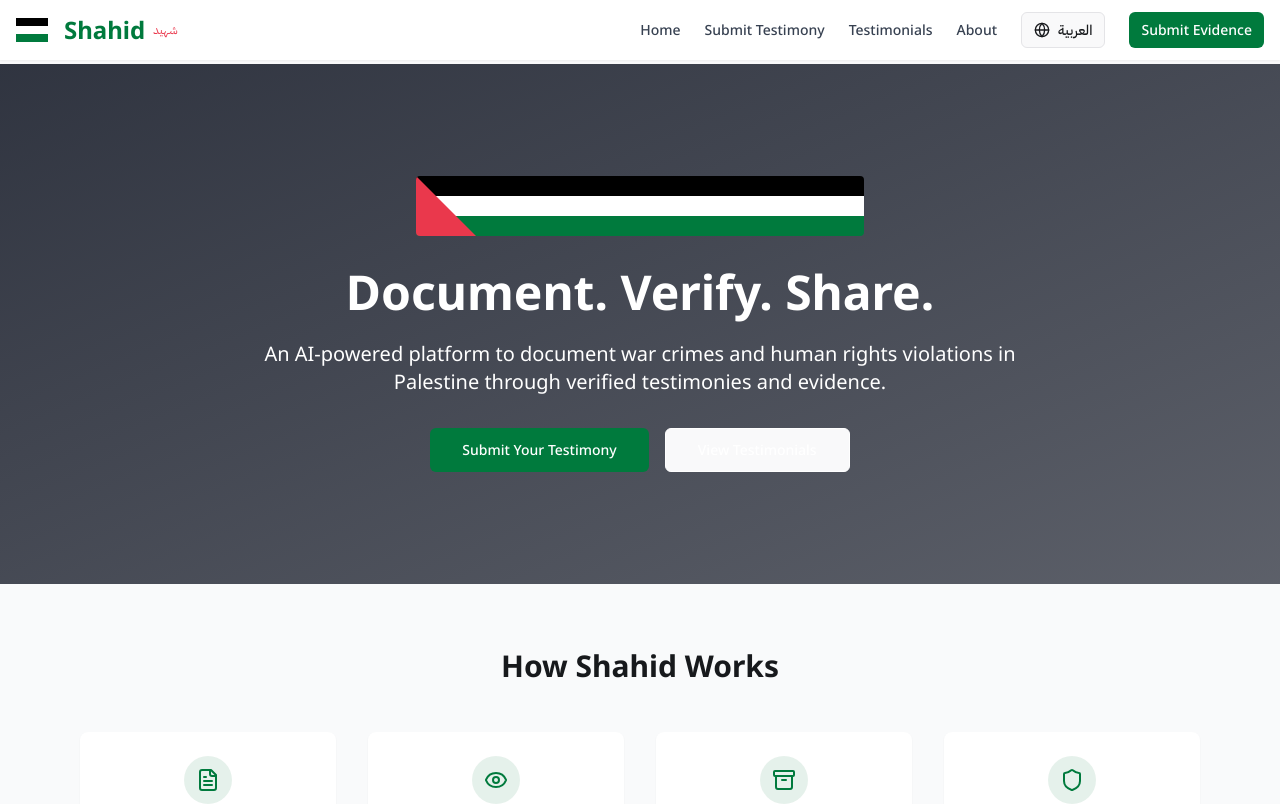
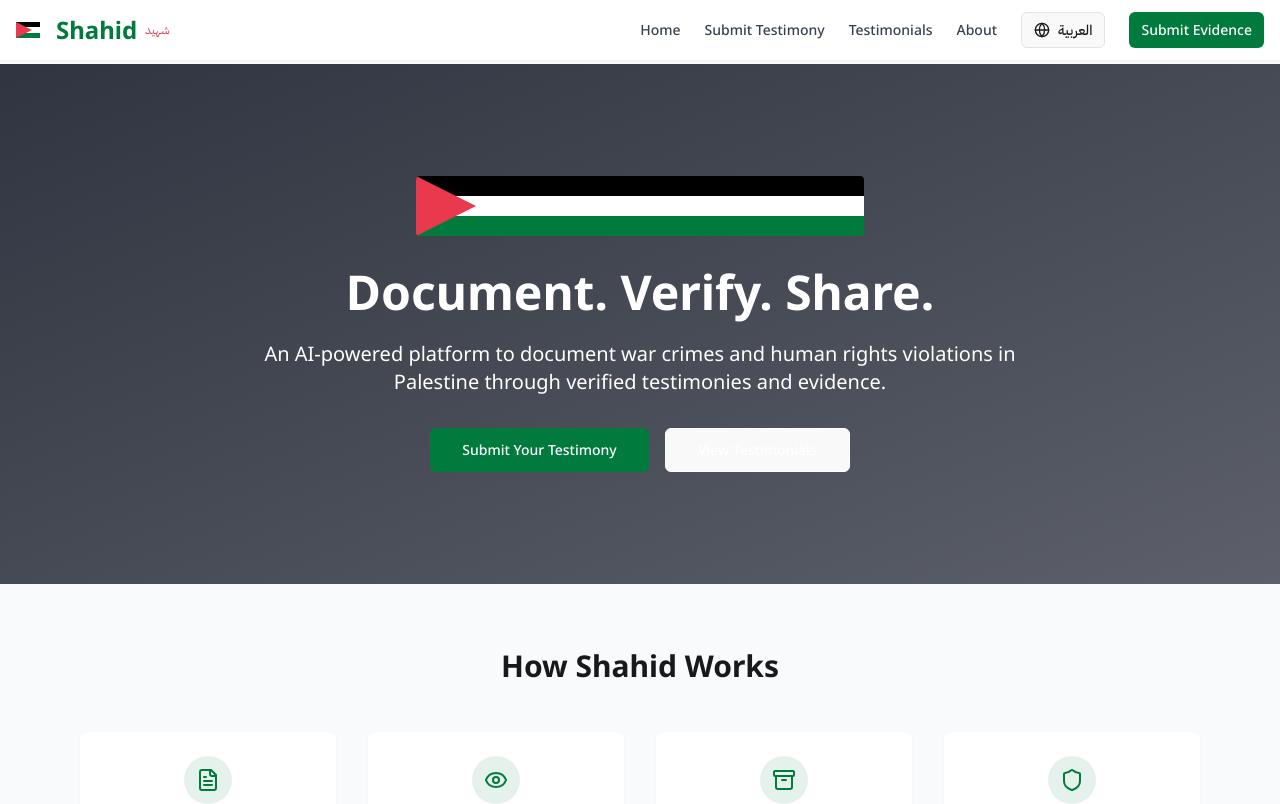
Before and after one commit to Shaadyazzam/shahid-story, a React (Vite) app: page / in a window 1280 px wide. Shown: the top 804 px of the page. Built offline with nearby package versions, Linux system fonts and the light colour scheme.

Commit message:
Fix: Correct Palestine flag display
Corrected the display of the Palestine flag in the hero section.

```diff
--- a/index.html
+++ b/index.html
@@ -18,12 +18,14 @@
     <meta name="twitter:image" content="https://lovable.dev/opengraph-image-p98pqg.png" />
 
     <style>
-      /* Inline Palestine flag favicon */
+      /* Palestine flag favicon with correct proportions */
       .favicon-palestine {
         width: 32px;
         height: 24px;
         position: relative;
+        overflow: hidden;
       }
+      /* Black stripe (top) */
       .favicon-palestine::before {
         content: '';
         position: absolute;
@@ -33,6 +35,16 @@
         height: 33.33%;
         background-color: #000;
       }
+      /* White stripe (middle) */
+      .favicon-palestine-white {
+        position: absolute;
+        top: 33.33%;
+        left: 0;
+        width: 100%;
+        height: 33.33%;
+        background-color: #fff;
+      }
+      /* Green stripe (bottom) */
       .favicon-palestine::after {
         content: '';
         position: absolute;
@@ -42,6 +54,7 @@
         height: 33.33%;
         background-color: #007A3D;
       }
+      /* Red triangle */
       .favicon-triangle {
         position: absolute;
         top: 0;
@@ -50,7 +63,8 @@
         height: 0;
         border-top: 12px solid transparent;
         border-bottom: 12px solid transparent;
-        border-left: 12px solid #EA384C;
+        border-left: 24px solid #EA384C;
+        z-index: 1;
       }
     </style>
   </head>
--- a/src/components/layout/Navbar.tsx
+++ b/src/components/layout/Navbar.tsx
@@ -20,12 +20,12 @@ export const Navbar = ({ language, setLanguage }: NavbarProps) => {
     <header className="fixed top-0 left-0 w-full bg-white dark:bg-shahid-dark shadow-sm z-50">
       <div className="container mx-auto px-4 py-3 flex items-center justify-between">
         <Link to="/" className="flex items-center space-x-2">
-          {/* Mini Palestine Flag Icon */}
-          <div className="hidden sm:block relative w-8 h-6 overflow-hidden mr-2">
-            <div className="absolute top-0 left-0 w-full h-1/3 bg-palestine-black"></div>
-            <div className="absolute top-1/3 left-0 w-full h-1/3 bg-palestine-white"></div>
-            <div className="absolute top-2/3 left-0 w-full h-1/3 bg-palestine-green"></div>
-            <div className="absolute top-0 left-0 w-0 h-0 border-top-transparent border-bottom-transparent border-left-palestine-red"></div>
+          {/* Updated Palestinian Flag Icon */}
+          <div className="hidden sm:block relative navbar-flag mr-2">
+            <div className="navbar-flag-black"></div>
+            <div className="navbar-flag-white"></div>
+            <div className="navbar-flag-green"></div>
+            <div className="navbar-triangle"></div>
           </div>
           <span className="text-2xl font-bold text-palestine-green">Shahid</span>
           <span className="text-xs text-palestine-red">شهيد</span>
--- a/src/index.css
+++ b/src/index.css
@@ -112,32 +112,40 @@
     @apply bg-gray-100 dark:bg-gray-800 rounded-md flex items-center justify-center;
   }
 
+  /* Updated Palestinian flag with correct proportions and triangle */
   .palestine-flag {
     position: relative;
     width: 100%;
     height: 60px;
-    display: flex;
-    flex-direction: column;
-  }
-
-  .palestine-flag div {
-    flex: 1;
+    display: block;
+    overflow: hidden;
   }
 
   .palestine-flag-black {
     background-color: #000000;
+    position: absolute;
+    top: 0;
+    left: 0;
+    width: 100%;
+    height: 33.33%;
   }
 
   .palestine-flag-white {
     background-color: #FFFFFF;
+    position: absolute;
+    top: 33.33%;
+    left: 0;
+    width: 100%;
+    height: 33.33%;
   }
 
   .palestine-flag-green {
     background-color: #007A3D;
-  }
-
-  .palestine-flag-red {
-    background-color: #EA384C;
+    position: absolute;
+    top: 66.66%;
+    left: 0;
+    width: 100%;
+    height: 33.33%;
   }
 
   .palestine-triangle {
@@ -146,8 +154,57 @@
     left: 0;
     width: 0;
     height: 0;
-    border-top: 60px solid transparent;
-    border-bottom: 60px solid transparent;
+    border-top: 30px solid transparent;
+    border-bottom: 30px solid transparent;
     border-left: 60px solid #EA384C;
+    z-index: 1;
+  }
+
+  /* Palestine flag in navbar */
+  .navbar-flag {
+    position: relative;
+    width: 24px;
+    height: 16px;
+    overflow: hidden;
+    display: inline-block;
+  }
+
+  .navbar-flag-black {
+    position: absolute;
+    top: 0;
+    left: 0;
+    width: 100%;
+    height: 33.33%;
+    background-color: #000;
+  }
+
+  .navbar-flag-white {
+    position: absolute;
+    top: 33.33%;
+    left: 0;
+    width: 100%;
+    height: 33.33%;
+    background-color: #fff;
+  }
+
+  .navbar-flag-green {
+    position: absolute;
+    top: 66.66%;
+    left: 0;
+    width: 100%;
+    height: 33.33%;
+    background-color: #007A3D;
+  }
+
+  .navbar-triangle {
+    position: absolute;
+    top: 0;
+    left: 0;
+    width: 0;
+    height: 0;
+    border-top: 8px solid transparent;
+    border-bottom: 8px solid transparent;
+    border-left: 16px solid #EA384C;
+    z-index: 1;
   }
 }
--- a/src/pages/Index.tsx
+++ b/src/pages/Index.tsx
@@ -53,8 +53,8 @@ const Index = () => {
       {/* Hero section with Palestine flag */}
       <section className="hero-gradient text-white py-20 md:py-28">
         <div className="container px-4 max-w-5xl mx-auto text-center">
-          {/* Palestinian Flag */}
-          <div className="palestine-flag mx-auto mb-8 max-w-md rounded overflow-hidden">
+          {/* Updated Palestinian Flag with correct proportions */}
+          <div className="relative palestine-flag mx-auto mb-8 max-w-md rounded overflow-hidden">
             <div className="palestine-flag-black"></div>
             <div className="palestine-flag-white"></div>
             <div className="palestine-flag-green"></div>
--- a/tailwind.config.ts
+++ b/tailwind.config.ts
@@ -53,23 +53,23 @@ export default {
 					DEFAULT: 'hsl(var(--card))',
 					foreground: 'hsl(var(--card-foreground))'
 				},
-				// Custom colors for Shahid
+				// Updated Palestine flag colors to match the image
 				shahid: {
 					dark: '#1A1F2C',
 					purple: '#8B5CF6',
-					red: '#ea384c',     // Palestinian flag red
-					green: '#007A3D',   // Palestinian flag green
-					white: '#ffffff',   // Palestinian flag white
-					black: '#000000',   // Palestinian flag black
+					red: '#EA384C',     // Palestinian flag red - kept same
+					green: '#007A3D',   // Palestinian flag green - kept same
+					white: '#ffffff',   // Palestinian flag white - kept same
+					black: '#000000',   // Palestinian flag black - kept same
 					blue: '#0EA5E9',
 					lightblue: '#33C3F0',
 					gray: '#8E9196',
 				},
 				palestine: {
-					red: '#ea384c',     // Palestinian flag red
-					green: '#007A3D',   // Palestinian flag green
-					white: '#ffffff',   // Palestinian flag white
-					black: '#000000',   // Palestinian flag black
+					red: '#EA384C',     // Palestinian flag red - kept same
+					green: '#007A3D',   // Palestinian flag green - kept same
+					white: '#ffffff',   // Palestinian flag white - kept same
+					black: '#000000',   // Palestinian flag black - kept same
 				},
 				sidebar: {
 					DEFAULT: 'hsl(var(--sidebar-background))',
```
